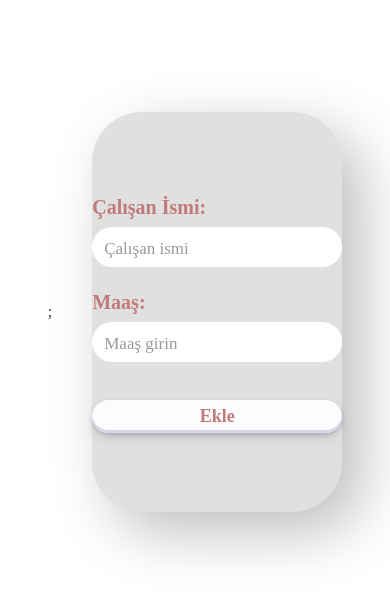
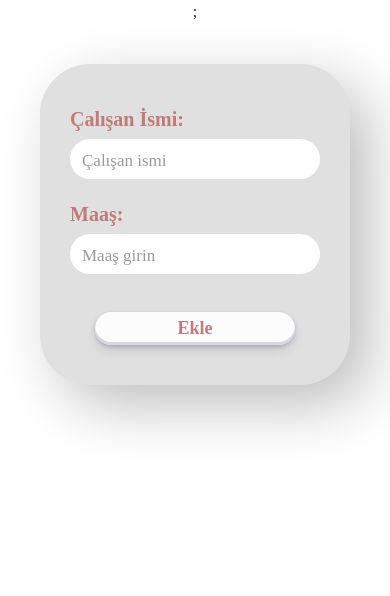
Before and after one commit to begumirci/Worker-List, a React (Vite) app: page / in a window 390 px wide. Shown: the top 596 px of the page. Built offline with nearby package versions, Linux system fonts and the light colour scheme.

Commit message:
responsive yapıldı

```diff
--- a/src/components/CustomForm.css
+++ b/src/components/CustomForm.css
@@ -1,5 +1,4 @@
 .container {
-  margin-top: 7em;
   margin-left: 15%;
   margin-right: 15%;
   display: flex;
@@ -11,12 +10,13 @@
 
 .CustomForm {
   display: flex;
+  padding-inline: 30px;
+  padding-block: 40px;
   flex-direction: column;
   justify-content: center;
   align-items: center;
   gap: 20px;
-  width: 350px;
-  height: 400px;
+
   border-radius: 50px;
   background: #e0e0e0;
   box-shadow: 20px 20px 60px #bebebe, -20px -20px 60px #ffffff;
@@ -60,7 +60,7 @@
 }
 
 .custom-save {
-  width: 250px;
+  width: 200px;
   border-radius: 50px;
   box-shadow: rgba(45, 35, 66, 0.2) 0 2px 4px,
     rgba(45, 35, 66, 0.15) 0 7px 13px -3px, #d6d6e7 0 -3px 0 inset;
@@ -103,8 +103,7 @@
 .cart-header {
   display: flex;
   justify-content: space-between;
-  margin-left: 15%;
-  margin-right: 15%;
+
   margin-top: 1em;
   font-size: 20px;
   color: rgba(0, 0, 0, 0.3);
@@ -114,15 +113,17 @@
 .cart {
   display: flex;
   justify-content: space-between;
-  margin-left: 15%;
-  margin-right: 15%;
+  gap: 15px;
+  padding-block: 5px;
+  white-space: nowrap;
+  padding-inline: 10px;
   margin-top: 1em;
   font-size: 20px;
   color: rgba(0, 0, 0, 0.3);
   margin-bottom: 1em;
   box-shadow: inset 100px 100px 100px -72px rgb(193, 121, 121);
   border-radius: 5em;
-  padding-inline: 7px;
+
   cursor: pointer;
 }
 
@@ -130,7 +131,8 @@
   border-radius: 30px;
   background: #ebc6c6;
   box-shadow: 15px 15px rgb(193, 121, 121);
-  min-width: 350px;
+  padding-inline: 30px;
+  padding-block: 40px;
 }
 
 .warning-msg {
@@ -200,3 +202,17 @@ h6 {
   transform: translateY(-2px);
   color: rgba(0, 0, 0, 0.3);
 }
+
+@media only screen and (max-width: 730px) {
+  .container {
+    margin-left: 15%;
+    margin-right: 15%;
+    margin-bottom: 20px;
+    display: flex;
+    flex-direction: column;
+    justify-content: center;
+    align-items: center;
+    gap: 40px;
+    z-index: 1;
+  }
+}
```
